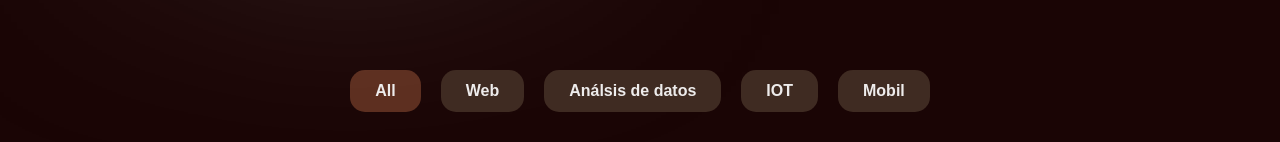
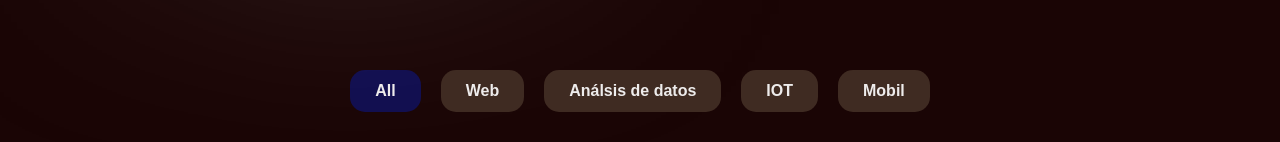
Before and after one commit to germanhyt/001_Web_MyPortafolio_01-23, a React (Create React App) app: page / in a window 1280 px wide. In both pictures the pointer is over the button "All". Shown: the part 633-775 px from the top of the page. Built offline with nearby package versions, Linux system fonts and the light colour scheme; a web font is replaced by a local one.

Commit message:
Cambiando color de ButtonList

```diff
--- a/src/components/ButtonList/ButtonList.css
+++ b/src/components/ButtonList/ButtonList.css
@@ -17,7 +17,7 @@
 }
 
 .btn-category:hover {
-  background-color: rgba(227, 131, 86, 0.33);
+  background-color: rgba(1, 35, 231, 0.33);
 }
 
 .btn-category:last-child {
```
